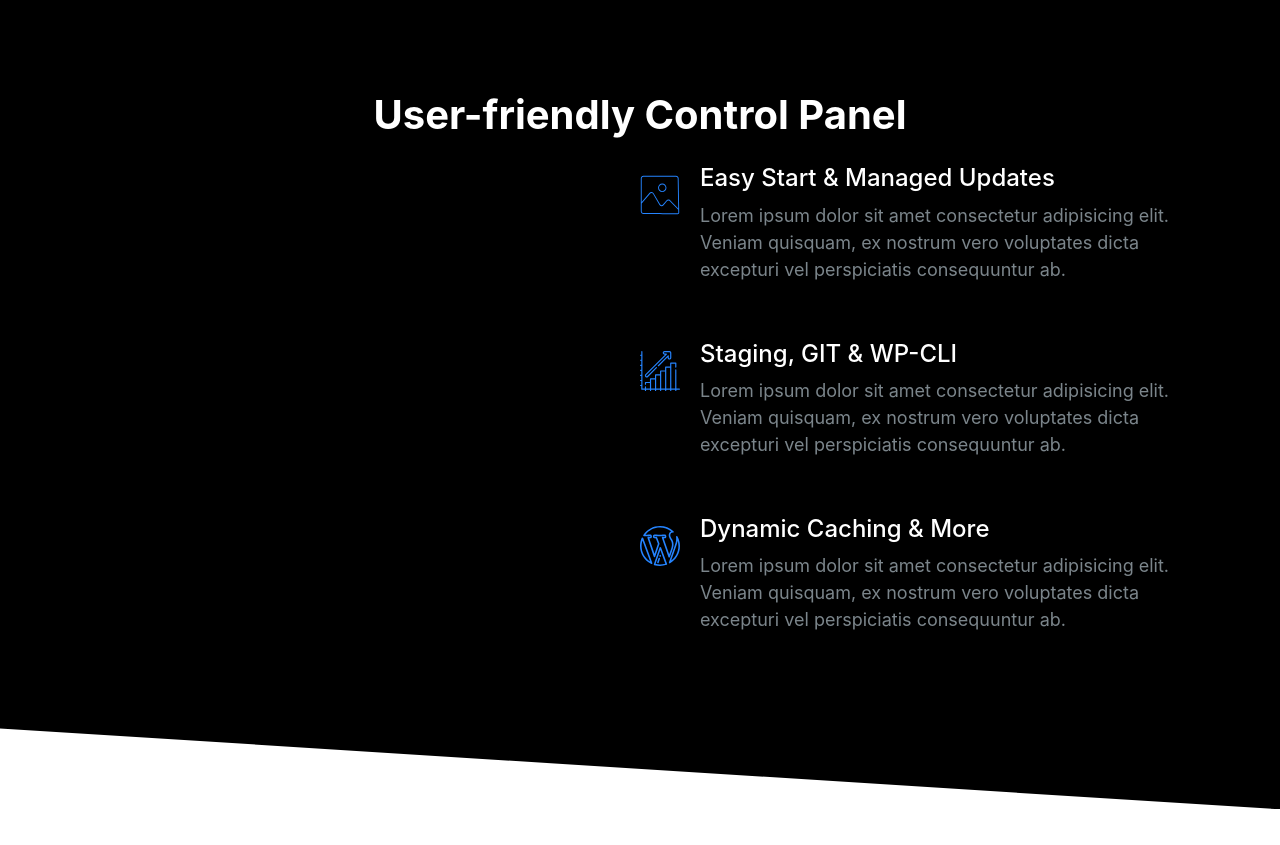
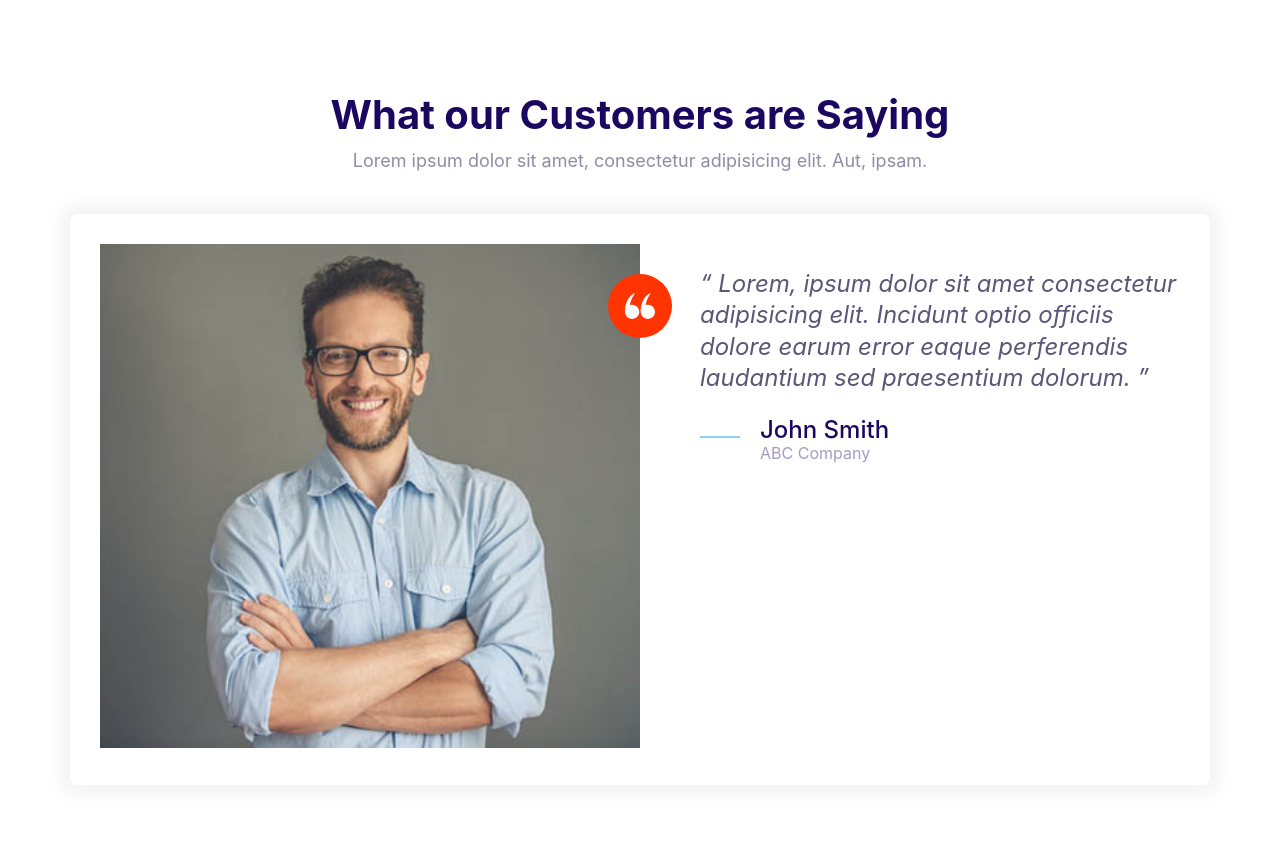
Before and after one commit to sabry-awad97/Sabrify, a website built with Vite: page index.html in a window 1280 px wide. Before the commit the page ends 809 px from the top, so only its background shows below. Built offline with nearby package versions, Linux system fonts and the light colour scheme; files whose address does not match are found by name.

Commit message:
Define testimonials block

```diff
--- a/index.html
+++ b/index.html
@@ -7,75 +7,49 @@
     <title>Sabrify</title>
   </head>
   <body>
-    <section class="block block--dark block--skewed-right block-showcase">
+    <section class="block">
       <header class="block__header">
-        <h2>User-friendly Control Panel</h2>
+        <h2>What our Customers are Saying</h2>
+        <p>
+          Lorem ipsum dolor sit amet, consectetur adipisicing elit. Aut, ipsam.
+        </p>
       </header>
-      <div class="container grid grid--1x2">
-        <picture class="block-showcase__image">
-          <source
-            type="image/webp"
-            srcset="images/ipad.webp 1x, images/ipad@2x.webp 2x"
+      <div class="container">
+        <div class="card testimonial">
+          <div class="grid grid--1x2">
+            <div class="testimonial__image">
+              <img
+                src="images/testimonial.jpg"
+                alt="A happy, smiling customer"
               />
-          <source
-            type="image/png"
-            srcset="images/ipad.png 1x, images/ipad@2x.png 2x"
-          />
-          <img src="images/ipad.png" alt="" />
-        </picture>
-        <ul class="list">
-          <li>
+              <span class="icon-container icon-container--accent">
+                <svg class="icon icon--white icon--small">
+                  <use xlink:href="images/sprite.svg#quotes"></use>
+                </svg>
+              </span>
+            </div>
+            <blockquote class="quote">
+              <p class="quote__text">
+                Lorem, ipsum dolor sit amet consectetur adipisicing elit.
+                Incidunt optio officiis dolore earum error eaque perferendis
+                laudantium sed praesentium dolorum.
+              </p>
+              <footer>
                 <div class="media">
                   <div class="media__image">
-                <svg class="icon icon--primary">
-                  <use xlink:href="images/sprite.svg#snap"></use>
+                    <svg class="icon icon--primary quote__line">
+                      <use xlink:href="images/sprite.svg#line"></use>
                     </svg>
                   </div>
                   <div class="media__body">
-                <h3 class="media__title">Easy Start & Managed Updates</h3>
-                <p>
-                  Lorem ipsum dolor sit amet consectetur adipisicing elit.
-                  Veniam quisquam, ex nostrum vero voluptates dicta excepturi
-                  vel perspiciatis consequuntur ab.
-                </p>
+                    <h3 class="media__title quote__author">John Smith</h3>
+                    <p class="quote__organization">ABC Company</p>
                   </div>
                 </div>
-          </li>
-          <li>
-            <div class="media">
-              <div class="media__image">
-                <svg class="icon icon--primary">
-                  <use xlink:href="images/sprite.svg#growth"></use>
-                </svg>
-              </div>
-              <div class="media__body">
-                <h3 class="media__title">Staging, GIT & WP-CLI</h3>
-                <p>
-                  Lorem ipsum dolor sit amet consectetur adipisicing elit.
-                  Veniam quisquam, ex nostrum vero voluptates dicta excepturi
-                  vel perspiciatis consequuntur ab.
-                </p>
+              </footer>
+            </blockquote>
           </div>
         </div>
-          </li>
-          <li>
-            <div class="media">
-              <div class="media__image">
-                <svg class="icon icon--primary">
-                  <use xlink:href="images/sprite.svg#wordpress"></use>
-                </svg>
-              </div>
-              <div class="media__body">
-                <h3 class="media__title">Dynamic Caching & More</h3>
-                <p>
-                  Lorem ipsum dolor sit amet consectetur adipisicing elit.
-                  Veniam quisquam, ex nostrum vero voluptates dicta excepturi
-                  vel perspiciatis consequuntur ab.
-                </p>
-              </div>
-            </div>
-          </li>
-        </ul>
       </div>
     </section>
 
--- a/src/css/style.scss
+++ b/src/css/style.scss
@@ -614,6 +614,7 @@ a {
 
 .block__header {
   text-align: center;
+  margin-bottom: 4rem;
 }
 
 .block__heading {
@@ -810,3 +811,4 @@ a {
     max-width: 700px;
   }
 }
+/* Testimonials Block */
```
Also changed, not shown: src/components/block-testimonial.html (added, +40 -0 lines). Lines whose indentation alone changed are shown as unchanged.
